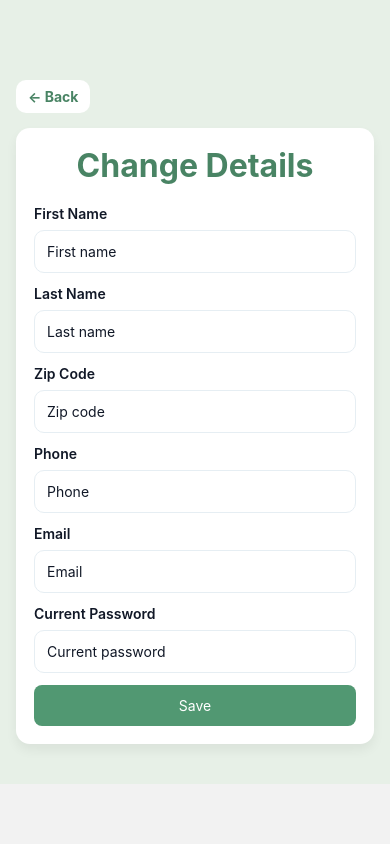
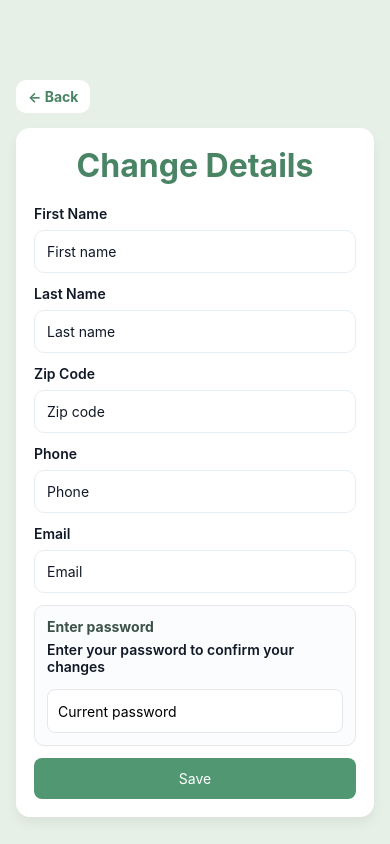
Before and after one commit to kevinlu898/aftershock, a React Native app: screen /ChangeDetails in a window 390 px wide. Built offline with nearby package versions, Linux system fonts and the light colour scheme; no server answers.

Commit message:
CSS Optimization

```diff
--- a/requests.js
+++ b/requests.js
@@ -67,6 +67,7 @@ export const aiResponse = async (prompt) => {
       3. Reference relevant app features when helpful.
       4. Handle greetings lightly.
       5. When you redirect user to other tabs, do so naturally. Suggest actions they can take there, but if they want detailed steps or information, provide them directly.
+      Special Note: When the user requests information about their local risk, tell them their risk directly instead of redircting them to other pages.
       ---
       User Message:
       "${prompt}"
--- a/screens/Dashboard.jsx
+++ b/screens/Dashboard.jsx
@@ -97,7 +97,7 @@ export default function Dashboard() {
       title: "Epicenter AI",
       text: "Ask AI for instant help and advice.",
       iconImage: require("../assets/images/filledEpicenter.png"),
-      button: "Ask",
+      button: "New Chat",
       onPress: () => navigation.navigate("Guide"),
     },
   ];
--- a/screens/Prepare/myPlan.jsx
+++ b/screens/Prepare/myPlan.jsx
@@ -3,7 +3,6 @@ import { addDoc, collection, query as fsQuery, getDocs, where } from 'firebase/f
 import { useEffect, useRef, useState } from "react";
 import { InputAccessoryView, Keyboard, KeyboardAvoidingView, Modal, Platform, ScrollView, StatusBar, StyleSheet, Text, TouchableOpacity, TouchableWithoutFeedback, View } from "react-native";
 import Markdown from "react-native-markdown-display";
-// add back WebView import for rendering saved HTML
 import { RichEditor, RichToolbar, actions } from 'react-native-pell-rich-editor';
 import { useSafeAreaInsets } from "react-native-safe-area-context";
 import MaterialCommunityIcons from 'react-native-vector-icons/MaterialCommunityIcons';
@@ -23,8 +22,7 @@ export default function MyPlan({ navigation }) {
     other: "",
   });
   const [loading, setLoading] = useState(true);
-  const [editing, setEditing] = useState({}); // which section is open for editing
-  const [selection, setSelection] = useState({ start: 0, end: 0 });
+  const [editing, setEditing] = useState({});
   const refs = {
     evacuateRoute: useRef(null),
     meetUpPoints: useRef(null),
@@ -32,7 +30,6 @@ export default function MyPlan({ navigation }) {
     other: useRef(null),
   };
 
-  // editor handlers registry so header button can trigger save+close
   const editorsApi = useRef({});
   const [currentFocusedKey, setCurrentFocusedKey] = useState(null);
 
@@ -66,7 +63,6 @@ export default function MyPlan({ navigation }) {
               );
               const snaps = await getDocs(q);
               if (!snaps.empty && snaps.docs.length > 0) {
-                // pick the last document (most recently added in typical usage)
                 const docSnap = snaps.docs[snaps.docs.length - 1];
                 const remote = docSnap.data()?.data || {};
                 const next = {
@@ -76,7 +72,6 @@ export default function MyPlan({ navigation }) {
                   other: remote.other || '',
                 };
                 setPlan((prev) => ({ ...prev, ...next }));
-                // persist into AsyncStorage for offline use
                 try { await AsyncStorage.setItem(STORAGE_KEY, JSON.stringify(next)); } catch (_) {}
               }
             }
@@ -93,15 +88,13 @@ export default function MyPlan({ navigation }) {
     load();
   }, []);
 
+  // Store plan in AsyncStorage and Firebase
   const savePlan = async (next) => {
     try {
       await AsyncStorage.setItem(STORAGE_KEY, JSON.stringify(next));
       setPlan(next);
-
-      // Store to database emergencyData collection
       try {
         const username = (await getData('username')) || 'unknown';
-        // Storage format: evacuationRoute, meetUpPoints, aftermathProcedures, other, and a blank field
         const dataObj = {
           evacuationRoute: next.evacuateRoute || '',
           meetUpPoints: next.meetUpPoints || '',
@@ -126,7 +119,6 @@ export default function MyPlan({ navigation }) {
   };
 
   const toggleEdit = (key) => {
-    // if currently editing, ask the section editor to save and close
     if (editing[key]) {
       const api = editorsApi.current[key];
       if (api && typeof api.saveAndClose === 'function') {
@@ -135,56 +127,7 @@ export default function MyPlan({ navigation }) {
       }
     }
     setEditing((prev) => ({ ...prev, [key]: !prev[key] }));
-    // focus after a short delay when opening
     setTimeout(() => refs[key]?.current?.focus?.(), 250);
-  };
-
-  const applyWrap = (key, left, right = left) => {
-    const text = plan[key] || "";
-    const { start, end } = selection;
-    // bounds
-    const s = Math.max(0, start || 0);
-    const e = Math.max(0, end || s);
-    const before = text.slice(0, s);
-    const selected = text.slice(s, e);
-    const after = text.slice(e);
-    const updated = before + left + selected + right + after;
-    const next = { ...plan, [key]: updated };
-    savePlan(next);
-    // update selection to be inside the markers
-    const newPos = e + left.length + right.length;
-    setTimeout(() => {
-      refs[key]?.current?.setNativeProps({ text: updated });
-      refs[key]?.current?.focus?.();
-      refs[key]?.current?.setSelection && refs[key]?.current?.setSelection({ start: newPos, end: newPos });
-    }, 50);
-  };
-
-  const applyLinePrefix = (key, prefix) => {
-    const text = plan[key] || "";
-    // add prefix to current line based on selection
-    const { start } = selection;
-    const pos = Math.max(0, start || 0);
-    const before = text.slice(0, pos);
-    const after = text.slice(pos);
-    // find line start
-    const lastNL = before.lastIndexOf("\n");
-    const lineStart = lastNL + 1;
-    const updated = text.slice(0, lineStart) + prefix + text.slice(lineStart);
-    const next = { ...plan, [key]: updated };
-    savePlan(next);
-    setTimeout(() => {
-      refs[key]?.current?.focus?.();
-    }, 50);
-  };
-
-  const onChangeText = (key, val) => {
-    const next = { ...plan, [key]: val };
-    setPlan(next);
-  };
-
-  const onBlurSave = async () => {
-    await savePlan(plan);
   };
 
   const topPadding = Platform.OS === "android" ? (StatusBar.currentHeight || 0) : (insets.top || 20);
@@ -201,23 +144,24 @@ export default function MyPlan({ navigation }) {
       {editing[keyName] ? (
         <SectionEditor title={title} keyName={keyName} />
       ) : (
-        <View>
-          <View style={styles.previewBox}>
-            {/* if the stored content contains HTML, render it so the user sees the formatted result;
-                otherwise render via Markdown (plain text / markdown) */}
+        // removed extra nested container — preview sits directly inside the card
+        <View style={styles.previewWrapper}>
           {typeof plan[keyName] === 'string' && /<[^>]+>/.test(plan[keyName]) ? (
-              <View style={{ height: 140, overflow: 'hidden' }}>
+            <View style={styles.webviewPreview}>
               <WebView
                 originWhitelist={["*"]}
                 source={{
                   html: `<!doctype html><html><head><meta name="viewport" content="width=device-width, initial-scale=1" /><style>body{font-family: -apple-system, BlinkMacSystemFont, 'Helvetica Neue', Arial; color:#111; padding:8px; margin:0;} img{max-width:100%;height:auto;} p{line-height:1.45;}</style></head><body>${plan[keyName] || ''}</body></html>`
                 }}
+                style={{ flex: 1 }}
+                scalesPageToFit
               />
             </View>
           ) : (
+            <View style={styles.markdownWrap}>
               <Markdown style={markdownStyles}>{plan[keyName] || "_No content_"}</Markdown>
+            </View>
           )}
-          </View>
           {plan._meta?.[keyName] ? (
             <Text style={styles.metaText}>Last edited: {formatEdited(plan._meta[keyName])}</Text>
           ) : null}
@@ -226,7 +170,7 @@ export default function MyPlan({ navigation }) {
     </View>
   );
 
-  // SectionEditor component uses local state to avoid re-rendering parent on each keystroke
+  // Text editor for each section
  const SectionEditor = ({ title, keyName }) => {
   const [localText, setLocalText] = useState(plan[keyName] || "");
   const ref = refs[keyName];
@@ -255,35 +199,14 @@ export default function MyPlan({ navigation }) {
     await savePlan(next);
   };
 
-  const wrap = (left, right = left) => {
-    const text = localText || "";
-    const s = Math.max(0, sel.start || 0);
-    const e = Math.max(0, sel.end || s);
-    const before = text.slice(0, s);
-    const selected = text.slice(s, e);
-    const after = text.slice(e);
-    const updated = before + left + selected + right + after;
-    setLocalText(updated);
-    setTimeout(() => ref?.current?.focus?.(), 50);
-  };
-
-  const linePrefix = (prefix) => {
-    const text = localText || "";
-    const pos = Math.max(0, sel.start || 0);
-    const lastNL = text.slice(0, pos).lastIndexOf("\n");
-    const lineStart = lastNL + 1;
-    const updated = text.slice(0, lineStart) + prefix + text.slice(lineStart);
-    setLocalText(updated);
-    setTimeout(() => ref?.current?.focus?.(), 50);
-  };
-
   return (
     <TouchableWithoutFeedback onPress={() => Keyboard.dismiss()}>
       <KeyboardAvoidingView
         behavior={Platform.OS === 'ios' ? 'padding' : 'position'}
         keyboardVerticalOffset={Platform.OS === 'ios' ? 80 : 20}
       >
-        <View>
+        {/* editor container keeps toolbar and editor clipped and within the card */}
+        <View style={styles.editorContainer}>
           <RichToolbar
             editor={richRef}
             actions={[
@@ -295,13 +218,14 @@ export default function MyPlan({ navigation }) {
               actions.heading1,
               actions.insertLink
             ]}
-            style={{ backgroundColor: 'transparent', marginBottom: 8, alignSelf: 'stretch' }}
+            style={styles.toolbarInline}
           />
 
+          <View style={styles.editorInnerWrapper}>
             <RichEditor
               ref={richRef}
               initialContentHTML={localText}
-            style={[styles.editor, { minHeight: 160 }]}
+              style={styles.editorInner}
               editorStyle={{ backgroundColor: '#fff', color: '#111' }}
               placeholder={`Write your ${title.toLowerCase()}...`}
               onChange={(html) => setLocalText(html)}
@@ -309,18 +233,15 @@ export default function MyPlan({ navigation }) {
               onFocus={() => setCurrentFocusedKey(keyName)}
             />
           </View>
+        </View>
       </KeyboardAvoidingView>
     </TouchableWithoutFeedback>
   );
 };
 
-
-  // helper to format last edited
   const formatEdited = (iso) => {
     try { if (!iso) return null; const d = new Date(iso); return d.toLocaleString(); } catch (e) { return null; }
   };
-
-  // overall last saved (latest per-section timestamp)
   const getLastSaved = () => {
     try {
       const meta = plan._meta || {};
@@ -336,8 +257,11 @@ export default function MyPlan({ navigation }) {
   const FullModal = () => {
     const lastSaved = getLastSaved();
 
-    // Build a markdown version of the combined plan instead of HTML for WebView
-    const markdownCombined = `# My Emergency Plan
+    // detect if any section contains HTML
+    const combinedRaw = `${plan.evacuateRoute || ''}${plan.meetUpPoints || ''}${plan.aftermathProcedures || ''}${plan.other || ''}`;
+    const hasHtml = /<[^>]+>/.test(combinedRaw);
+
+    const markdownCombined = `# Evacuation Route
 
 ${plan.evacuateRoute || ''}
 
@@ -354,6 +278,12 @@ ${plan.aftermathProcedures || ''}
 ${plan.other || ''}
 `;
 
+    const wrapHtml = (content) => {
+      const safe = content || '<p><em>No content</em></p>';
+      return `<!doctype html><html><head><meta name="viewport" content="width=device-width, initial-scale=1" /><style>body{font-family: -apple-system, BlinkMacSystemFont, 'Helvetica Neue', Arial; color:#111; padding:12px; background:transparent;} img{max-width:100%;height:auto;} p{line-height:1.5;}</style></head><body>${safe}</body></html>`;
+    };
+
+    // If any section contains HTML, render via WebView so HTML is shown formatted.
     return (
       <Modal visible={showFull} animationType="slide">
         <View style={{ flex: 1, backgroundColor: colors.light, paddingTop: topPadding }}>
@@ -362,9 +292,26 @@ ${plan.other || ''}
             <Text style={styles.title}>Full Emergency Plan</Text>
             {lastSaved ? <Text style={styles.metaText}>Last saved: {lastSaved}</Text> : null}
             <View style={{ flex: 1, marginTop: 12, borderRadius: 8, overflow: 'hidden', backgroundColor: '#fff', padding: 12 }}>
+              {hasHtml ? (
+                // build a single HTML document combining sections so WebView renders formatted HTML
+                <WebView originWhitelist={["*"]} source={{ html: wrapHtml(`
+                  <h2>My Emergency Plan</h2>
+                  ${plan.evacuateRoute || ''}
+                  <hr/>
+                  <h2>Meet-up Points</h2>
+                  ${plan.meetUpPoints || ''}
+                  <hr/>
+                  <h2>Aftermath Procedures</h2>
+                  ${plan.aftermathProcedures || ''}
+                  <hr/>
+                  <h2>Other</h2>
+                  ${plan.other || ''}
+                `) }} style={{ flex: 1 }} />
+              ) : (
                 <ScrollView contentContainerStyle={{ padding: 8 }}>
                   <Markdown style={markdownStyles}>{markdownCombined}</Markdown>
                 </ScrollView>
+              )}
             </View>
 
             <TouchableOpacity onPress={() => setShowFull(false)} style={[styles.saveButton, { marginTop: 18 }]}>
@@ -421,24 +368,70 @@ ${plan.other || ''}
 const styles = StyleSheet.create({
   title: { fontSize: 22, fontWeight: "800", color: colors.primary, marginBottom: 6 },
   subtitle: { color: colors.muted, marginBottom: 12 },
-  backButton: { marginBottom: 12, alignSelf: "flex-start", paddingVertical: 8, paddingHorizontal: 12, borderRadius: 10, backgroundColor: "#fff" },
+
+  backButton: {
+    marginBottom: 12,
+    alignSelf: "flex-start",
+    paddingVertical: 8,
+    paddingHorizontal: 12,
+    borderRadius: 10,
+    backgroundColor: "#fff",
+  },
   backButtonText: { color: colors.primary, fontWeight: "700" },
-  // ensure card clips children (so editor toolbar / webview do not hang outside rounded corners)
-  sectionCard: { backgroundColor: "#fff", padding: 14, borderRadius: 12, marginBottom: 12, shadowColor: "#000", shadowOpacity: 0.03, shadowOffset: { width: 0, height: 2 }, shadowRadius: 4, elevation: 2, overflow: 'hidden' },
+
+  // section card (keeps children clipped)
+  sectionCard: {
+    backgroundColor: "#fff",
+    padding: 12,
+    borderRadius: 12,
+    marginBottom: 12,
+    overflow: "hidden",
+    // compact shadow
+    shadowColor: "#000",
+    shadowOpacity: 0.04,
+    shadowOffset: { width: 0, height: 2 },
+    shadowRadius: 6,
+    elevation: 3,
+  },
   sectionTitle: { fontWeight: "800", fontSize: 16, color: colors.secondary },
-  toolbar: { flexDirection: "row", flexWrap: 'wrap', marginTop: 12, marginBottom: 8, alignItems: 'center' },
-  toolButton: { paddingVertical: 6, paddingHorizontal: 10, backgroundColor: "#F8FAF8", borderRadius: 8, marginRight: 8, marginBottom: 8 },
-  smallButton: { backgroundColor: "#fff", borderWidth: 1, borderColor: "#E5E7EB", paddingHorizontal: 10, paddingVertical: 6, borderRadius: 8 },
+
+  // small action button used for edit/save
+  smallButton: {
+    backgroundColor: "#fff",
+    borderWidth: 1,
+    borderColor: "#E5E7EB",
+    paddingHorizontal: 10,
+    paddingVertical: 6,
+    borderRadius: 8,
+  },
   smallButtonText: { color: colors.primary, fontWeight: "700" },
-  editor: { minHeight: 120, borderWidth: 1, borderColor: "#E5E7EB", borderRadius: 8, padding: 10, backgroundColor: "#fff" },
-  previewLabel: { marginTop: 10, marginBottom: 6, color: colors.muted, fontWeight: "700" },
-  // clip preview content and remove extra padding that could push children outside
-  previewBox: { backgroundColor: "#F8FAFC", borderRadius: 8, padding: 8, minHeight: 60, overflow: 'hidden' },
+
+  // preview area wrappers
+  previewWrapper: { paddingTop: 8 },
+  webviewPreview: { height: 160, borderRadius: 8, overflow: "hidden", backgroundColor: "#fff" },
+  markdownWrap: { minHeight: 80, padding: 6 },
+
+  // editor container (toolbar + editor) — keeps content clipped and consistent
+  editorContainer: {
+    marginTop: 8,
+    borderRadius: 10,
+    overflow: "hidden",
+    borderWidth: 1,
+    borderColor: "#E5E7EB",
+    backgroundColor: "#fff",
+  },
+  toolbarInline: { backgroundColor: "#fff", borderBottomWidth: 1, borderColor: "#E5E7EB", paddingVertical: 6, paddingHorizontal: 8 },
+  editorInnerWrapper: { minHeight: 140, overflow: "hidden" },
+  editorInner: { minHeight: 140, padding: 10, backgroundColor: "#fff" },
+
+  // modal / misc controls
   saveButton: { backgroundColor: colors.primary, paddingVertical: 12, borderRadius: 10, alignItems: "center" },
   saveButtonText: { color: "#fff", fontWeight: "800" },
+
   accessory: { backgroundColor: "#fff", padding: 10, borderTopWidth: 1, borderColor: "#E5E7EB", flexDirection: "row", justifyContent: "flex-end" },
   accessoryButton: { paddingVertical: 8, paddingHorizontal: 12, borderRadius: 8, backgroundColor: colors.primary },
   accessoryText: { color: "#fff", fontWeight: "700" },
+
   metaText: { fontSize: 12, color: colors.muted, marginTop: 4 },
 });
 
--- a/screens/Prepare/prepareLessons.jsx
+++ b/screens/Prepare/prepareLessons.jsx
@@ -412,7 +412,6 @@ const PrepareLessons = ({ route, navigation }) => {
                   )}
                 </View>
 
-                {/* caption / content area with same padding as other pages */}
                 {caption ? (
                             caption.includes('<') ? (
                                 <SimpleHtmlRenderer html={caption} contentWidth={screenWidth - 48} config={{
@@ -427,7 +426,7 @@ const PrepareLessons = ({ route, navigation }) => {
                                   }
                                 }} />
                             ) : (
-                                <Text style={prepareLessonStyles.lessonContentText}>{caption}</Text>
+                                <Text style={prepareLessonStyles.lessonVideoCaption}>{caption}</Text>
                             )
                         ) : null}
               </View>
--- a/screens/Profile/ChangeDetails.jsx
+++ b/screens/Profile/ChangeDetails.jsx
@@ -173,14 +173,22 @@ export default function ChangeDetails() {
               keyboardType="email-address"
               autoCapitalize="none"
             />
-            <Text style={globalStyles.inputLabel}>Current Password</Text>
+
+            {/* Confirm password in a separate clearly-marked box */}
+            <View style={styles.confirmBox}>
+              <Text style={styles.confirmHeading}>Enter password</Text>
+              <Text style={globalStyles.inputLabel}>
+                Enter your password to confirm your changes
+              </Text>
               <TextInput
                 placeholder="Current password"
                 value={currentPassword}
                 onChangeText={setCurrentPassword}
                 secureTextEntry
-              style={globalStyles.input}
+                style={styles.confirmInput}
+                accessibilityLabel="Confirm current password"
               />
+            </View>
 
             <TouchableOpacity
               onPress={handleSave}
@@ -221,4 +229,28 @@ const styles = StyleSheet.create({
     elevation: 4,
     marginBottom: 12,
   },
+
+  confirmBox: {
+    borderWidth: 1,
+    borderColor: "#E5E7EB",
+    backgroundColor: "#FBFCFD",
+    padding: 12,
+    borderRadius: 10,
+    marginBottom: 12,
+  },
+  confirmHeading: {
+    fontWeight: "700",
+    color: colors.secondary,
+    marginBottom: 6,
+  },
+  confirmInput: {
+    minHeight: 44,
+    borderWidth: 1,
+    borderColor: "#E5E7EB",
+    borderRadius: 8,
+    paddingHorizontal: 10,
+    paddingVertical: Platform.OS === "ios" ? 10 : 6,
+    backgroundColor: "#fff",
+    marginTop: 6,
+  },
 });
--- a/screens/Profile/ExportData.jsx
+++ b/screens/Profile/ExportData.jsx
@@ -1,13 +1,6 @@
 import AsyncStorage from "@react-native-async-storage/async-storage";
 import { useState } from "react";
-import {
-  ActivityIndicator,
-  Alert,
-  ScrollView,
-  Text,
-  TouchableOpacity,
-  View,
-} from "react-native";
+import { ActivityIndicator, Alert, ScrollView, StyleSheet, Text, TouchableOpacity, View, } from "react-native";
 import { colors, fontSizes, globalStyles } from "../../css";
 import { exportData } from "../../requests";
 
@@ -92,7 +85,7 @@ export default function ExportData({ navigation }) {
   return (
     <ScrollView
       style={globalStyles.container}
-      contentContainerStyle={{ padding: 16 }}
+      contentContainerStyle={{ padding: 0 }}
     >
       <View>
         <TouchableOpacity
@@ -110,7 +103,9 @@ export default function ExportData({ navigation }) {
             {"← Back"}
           </Text>
         </TouchableOpacity>
-        <Text style={globalStyles.heading}>Export your data</Text>
+
+        <View style={styles.card}>
+          <Text style={globalStyles.heading}>Export Data</Text>
           <Text
             style={{
               color: colors.muted,
@@ -118,8 +113,7 @@ export default function ExportData({ navigation }) {
               fontSize: fontSizes.medium,
             }}
           >
-          Request a copy of your account data. The server will prepare an export
-          and respond with details. This may take a few moments.
+            Send a copy of all your emergency data to your email. This will take a few moments to prepare your export.
           </Text>
 
           <TouchableOpacity
@@ -148,6 +142,21 @@ export default function ExportData({ navigation }) {
             )}
           </TouchableOpacity>
         </View>
+      </View>
     </ScrollView>
   );
 }
+
+const styles = StyleSheet.create({
+  card: {
+    backgroundColor: "#fff",
+    padding: 18,
+    borderRadius: 14,
+    shadowColor: "#000",
+    shadowOpacity: 0.06,
+    shadowOffset: { width: 0, height: 6 },
+    shadowRadius: 12,
+    elevation: 4,
+    marginBottom: 12,
+  },
+});
```
Also changed, not shown: screens/Prepare/prepareLessonStyles.jsx (+4 -26 lines). Lines whose indentation alone changed are shown as unchanged.
